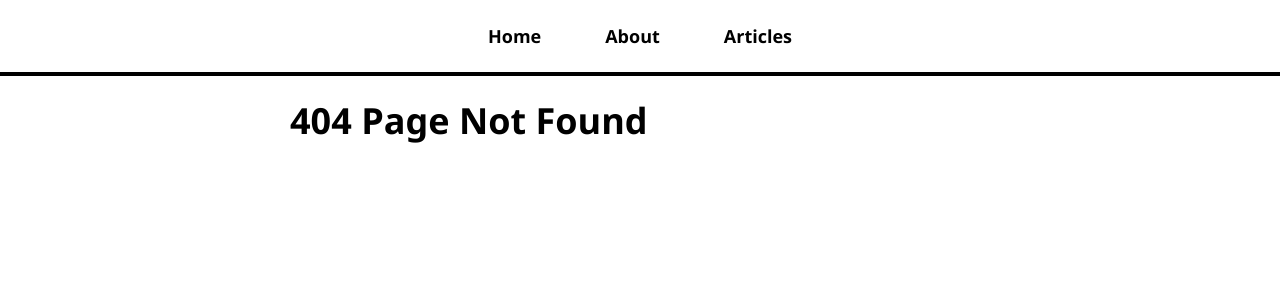
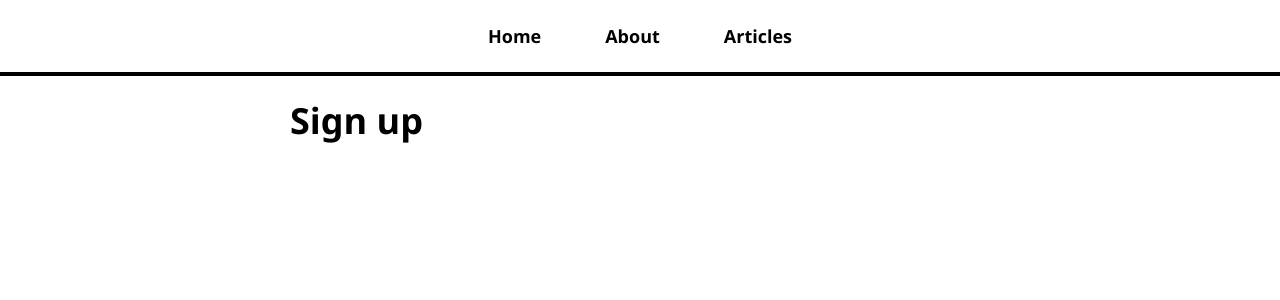
Before and after one commit to maplesyrupweb/react-full-stack-blog, a React (Create React App) app in the folder my-blog-frontend/: page /Login in a window 1280 px wide. Before the commit this address had no page. Shown: the top 300 px of the page. Built offline with nearby package versions, Linux system fonts and the light colour scheme.

Commit message:
Add placeholder for login and sigup

```diff
--- a/my-blog-frontend/src/App.js
+++ b/my-blog-frontend/src/App.js
@@ -6,6 +6,8 @@ import ArticlePage from '../src/pages/ArticlePage';
 import ArticlesListPage from './pages/ArticlesListPage';
 import NotFoundPage from './pages/NotFoundPage';
 import NavBar from "../src/Navbar";
+import SignUpPage from './pages/SignUpPage';
+import LoginPage from './pages/LoginPage';
 
 function App() {
   return (
@@ -21,6 +23,8 @@ function App() {
             <Route path="/articles" element={<ArticlesListPage />}/>
             <Route path="/articles/:articleId" element={<ArticlePage />}/>
             <Route path="/articles/:*" element={<NotFoundPage />}/>
+            <Route path="/Login" element={<LoginPage />}/>
+            <Route path="/Signup" element={<SignUpPage />}/>
             <Route path="*" element={<NotFoundPage />}/>
           </Routes>
         </div>
--- /dev/null
+++ b/my-blog-frontend/src/pages/LoginPage.js
@@ -0,0 +1,13 @@
+const LoginPage = () => {
+
+    return(
+
+        <h1>Sign up</h1>
+    )
+
+}
+
+
+
+
+export default LoginPage;
--- /dev/null
+++ b/my-blog-frontend/src/pages/SignUpPage.js
@@ -0,0 +1,10 @@
+const SignUpPage = () => {
+
+    return(
+
+        <h1>Create Account</h1>
+    )
+
+}
+
+export default SignUpPage;
```
Also changed, not shown: my-blog-frontend/src/hooks/useUser.js (added).
